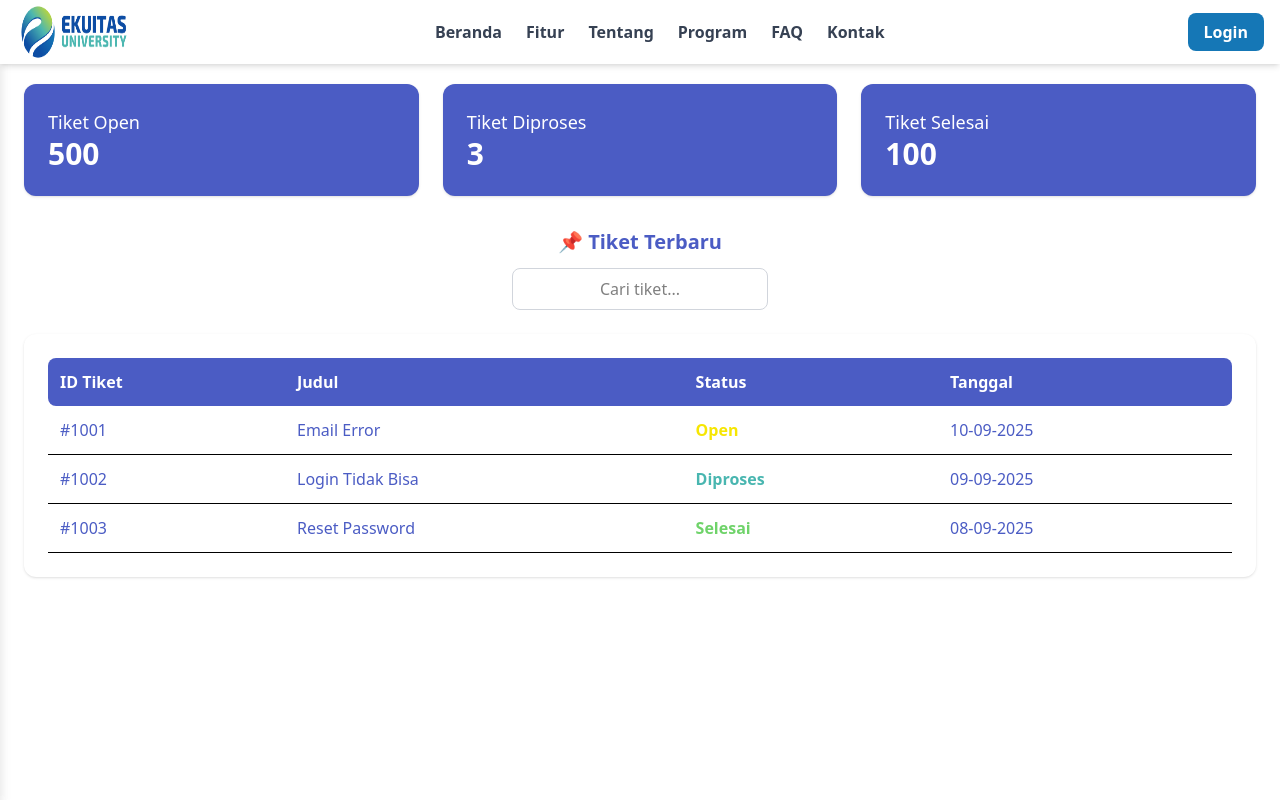
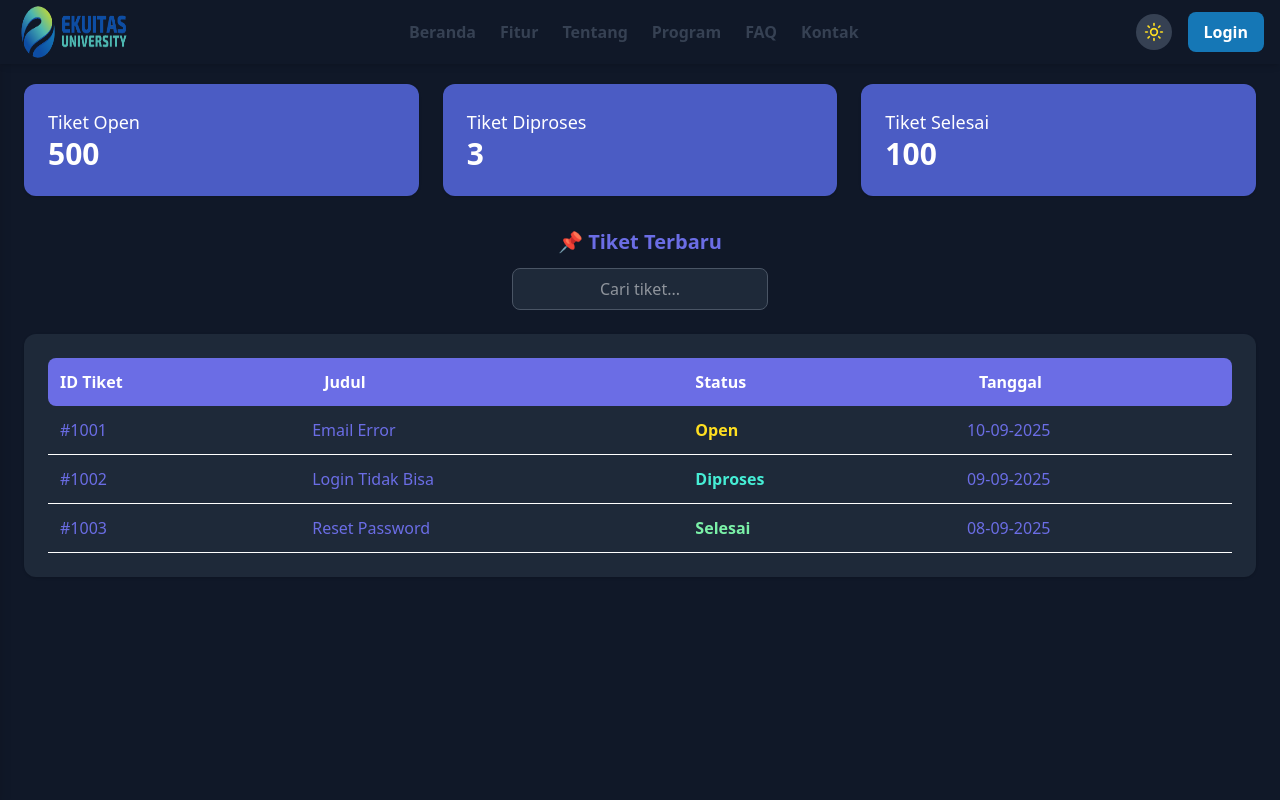
Before and after one commit to az4mieee/helpdesk, a React (Vite) app: page /Pages/Dashboard in a window 1280 px wide. Built offline with nearby package versions, Linux system fonts and the light colour scheme.

Commit message:
feat: Add dark/light mode toggle functionality with theme context

```diff
--- a/src/App.jsx
+++ b/src/App.jsx
@@ -1,6 +1,7 @@
 import React, { useState } from "react";
 import { BrowserRouter as Router, Routes, Route, useLocation } from "react-router-dom";
 import { FaBars } from "react-icons/fa";
+import { ThemeProvider } from "./contexts/ThemeContext";
 import Dashboard from "./Pages/Dashboard";
 import BuatTiket from "./Pages/BuatTiket";
 import DaftarTiket from "./Pages/DaftarTiket";
@@ -53,8 +54,10 @@ function AppLayout() {
 
 export default function App() {
   return (
-    <Router>
-      <AppLayout />
-    </Router>
+    <ThemeProvider>
+      <Router>
+        <AppLayout />
+      </Router>
+    </ThemeProvider>
   );
 }
--- a/src/Components/Sidebar.jsx
+++ b/src/Components/Sidebar.jsx
@@ -1,26 +1,37 @@
 import React, { useState } from "react";
 import { Link } from "react-router-dom";
-
+import { useTheme } from "../contexts/ThemeContext";
+import { Sun, Moon } from "lucide-react";
 
 export default function Sidebar({ isOpen, toggleSidebar }) {
+  const { theme, toggleTheme } = useTheme();
+
   return (
     <aside
-      className={`fixed top-0 left-0 h-full w-64 bg-gray-800 text-white p-6 shadow-lg z-40 transition-transform duration-300
+      className={`fixed top-0 left-0 h-full w-64 ${theme === 'dark' ? 'bg-gray-800 text-white' : 'bg-white text-gray-900'} p-6 shadow-lg z-40 transition-transform duration-300
       ${isOpen ? "translate-x-0" : "-translate-x-full"}`}
     >
 
       <button
         onClick={toggleSidebar}
-        className="absolute top-4 right-4 text-white text-2xl"
+        className={`${theme === 'dark' ? 'text-white' : 'text-gray-900'} absolute top-4 right-4 text-2xl`}
       >
         ✖
       </button>
 
-      <h2 className="text-2xl font-bold mb-6">Helpdesk</h2>
+      <div className="flex justify-between items-center mb-6">
+        <h2 className="text-2xl font-bold">Helpdesk</h2>
+        <button
+          onClick={toggleTheme}
+          className={`p-2 rounded-full ${theme === 'dark' ? 'bg-gray-700 text-yellow-300' : 'bg-gray-200 text-gray-700'} hover:opacity-80 transition-opacity`}
+        >
+          {theme === 'dark' ? <Sun size={18} /> : <Moon size={18} />}
+        </button>
+      </div>
       <nav className="flex flex-col gap-3">
-        <Link to="/Pages/Dashboard" className="hover:bg-gray-700 p-2 rounded">📊 Dashboard</Link>
-        <Link to="/Pages/buattiket" className="hover:bg-gray-700 p-2 rounded">➕ Buat Tiket</Link>
-        <Link to="/Pages/daftartiket" className="hover:bg-gray-700 p-2 rounded">📂 Daftar Tiket</Link>
+        <Link to="/Pages/Dashboard" className={`${theme === 'dark' ? 'hover:bg-gray-700' : 'hover:bg-gray-100'} p-2 rounded`}>📊 Dashboard</Link>
+        <Link to="/Pages/buattiket" className={`${theme === 'dark' ? 'hover:bg-gray-700' : 'hover:bg-gray-100'} p-2 rounded`}>➕ Buat Tiket</Link>
+        <Link to="/Pages/daftartiket" className={`${theme === 'dark' ? 'hover:bg-gray-700' : 'hover:bg-gray-100'} p-2 rounded`}>📂 Daftar Tiket</Link>
 
       </nav>
     </aside>
--- a/src/Components/ui/Navbar.jsx
+++ b/src/Components/ui/Navbar.jsx
@@ -1,8 +1,11 @@
 import { useState } from "react";
 import { motion } from "framer-motion";
+import { useTheme } from "../../contexts/ThemeContext";
+import { Sun, Moon } from "lucide-react";
 
 export default function Navbar() {
   const [isOpen, setIsOpen] = useState(false);
+  const { theme, toggleTheme } = useTheme();
 
   const menuItems = [
     { name: "Beranda", href: "#hero" },
@@ -14,7 +17,7 @@ export default function Navbar() {
   ];
 
   return (
-    <nav className="fixed top-0 left-0 w-full bg-white shadow-md z-50">
+    <nav className={`fixed top-0 left-0 w-full ${theme === 'dark' ? 'bg-gray-900' : 'bg-white'} shadow-md z-50`}>
       <div className="container mx-auto px-4 flex items-center justify-between h-16">
         {/* Logo + Teks */}
         <div className="flex items-center gap-2">
@@ -39,8 +42,14 @@ export default function Navbar() {
           ))}
         </ul>
 
-        {/* Tombol Login */}
-        <div className="hidden md:block">
+        {/* Theme Toggle and Login Buttons */}
+        <div className="hidden md:flex items-center gap-4">
+          <button
+            onClick={toggleTheme}
+            className={`p-2 rounded-full ${theme === 'dark' ? 'bg-gray-700 text-yellow-300' : 'bg-gray-200 text-gray-700'} hover:opacity-80 transition-opacity`}
+          >
+            {theme === 'dark' ? <Sun size={20} /> : <Moon size={20} />}
+          </button>
           <a
             href="/login"
             className="bg-[#1577B6] text-white px-4 py-2 rounded-lg font-bold hover:bg-[#0F50A1] transition"
@@ -85,6 +94,17 @@ export default function Navbar() {
               Login
             </a>
           </li>
+          <li className="flex justify-center py-2">
+            <button
+              onClick={() => {
+                toggleTheme();
+                setIsOpen(false);
+              }}
+              className={`p-2 rounded-full ${theme === 'dark' ? 'bg-gray-700 text-yellow-300' : 'bg-gray-200 text-gray-700'}`}
+            >
+              {theme === 'dark' ? <Sun size={20} /> : <Moon size={20} />}
+            </button>
+          </li>
         </motion.ul>
       )}
     </nav>
--- a/src/Pages/Dashboard.jsx
+++ b/src/Pages/Dashboard.jsx
@@ -1,8 +1,10 @@
 import React, { useState, useEffect } from "react";
 import Sidebar from "../Components/Sidebar";
 import { motion } from "framer-motion";
+import { useTheme } from "../contexts/ThemeContext";
 
 export default function Dashboard() {
+  const { theme } = useTheme();
   const [summary, setSummary] = useState({ open: 0, progress: 0, done: 0 });
   const [tickets, setTickets] = useState([]);
   const [search, setSearch] = useState("");
@@ -28,10 +30,10 @@ export default function Dashboard() {
   const purpleBlue = "#4B5CC4"; // biru ke ungu
 
   return (
-    <div className="min-h-screen flex bg-white">
+    <div className={`min-h-screen flex ${theme === 'dark' ? 'bg-gray-900' : 'bg-white'}`}>
       <Sidebar />
       <main className="flex-1 p-6">
-        <h1 className="text-3xl font-bold text-[#4B5CC4] mb-6">📊 Dashboard Helpdesk</h1>
+        <h1 className={`text-3xl font-bold ${theme === 'dark' ? 'text-[#6B6DE5]' : 'text-[#4B5CC4]'} mb-6`}>📊 Dashboard Helpdesk</h1>
 
         {/* Ringkasan Tiket */}
         <div className="grid grid-cols-1 md:grid-cols-3 gap-6 mb-8">
@@ -71,26 +73,26 @@ export default function Dashboard() {
 
         {/* Search */}
         <div className="flex flex-col items-center mb-6">
-          <h3 className="text-xl font-semibold text-[#4B5CC4] mb-3">📌 Tiket Terbaru</h3>
+          <h3 className={`text-xl font-semibold ${theme === 'dark' ? 'text-[#6B6DE5]' : 'text-[#4B5CC4]'} mb-3`}>📌 Tiket Terbaru</h3>
           <input
             type="text"
             placeholder="Cari tiket..."
             value={search}
             onChange={(e) => setSearch(e.target.value)}
-            className="border border-gray-300 px-4 py-2 rounded-lg focus:outline-none focus:ring-2 focus:ring-[#6B6DE5] w-64 text-center"
+            className={`${theme === 'dark' ? 'bg-gray-800 border-gray-600 text-white' : 'bg-white border-gray-300'} border px-4 py-2 rounded-lg focus:outline-none focus:ring-2 focus:ring-[#6B6DE5] w-64 text-center`}
           />
         </div>
 
         {/* Table Tiket */}
         <motion.div
-          className="bg-white p-6 rounded-xl shadow"
+          className={`${theme === 'dark' ? 'bg-gray-800' : 'bg-white'} p-6 rounded-xl shadow`}
           initial={{ opacity: 0, y: 30 }}
           animate={{ opacity: 1, y: 0 }}
           transition={{ duration: 0.6 }}
         >
           <table className="w-full text-left border-collapse">
             <thead>
-              <tr className="bg-[#4B5CC4] text-white">
+              <tr className={`${theme === 'dark' ? 'bg-[#6B6DE5]' : 'bg-[#4B5CC4]'} text-white`}>
                 <th className="p-3 rounded-l-lg">ID Tiket</th>
                 <th className="p-3">Judul</th>
                 <th className="p-3">Status</th>
@@ -102,30 +104,30 @@ export default function Dashboard() {
                 filteredTickets.map((t, i) => (
                   <motion.tr
                     key={i}
-                    className="border-b hover:bg-[#4B5CC4]/10 transition"
+                    className={`border-b ${theme === 'dark' ? 'hover:bg-[#6B6DE5]/30' : 'hover:bg-[#4B5CC4]/10'} transition`}
                     initial={{ opacity: 0 }}
                     animate={{ opacity: 1 }}
                     transition={{ delay: i * 0.1 }}
                   >
-                    <td className="p-3 font-medium text-[#4B5CC4]">{t.id}</td>
-                    <td className="p-3 text-[#4B5CC4]">{t.judul}</td>
+                    <td className={`p-3 font-medium ${theme === 'dark' ? 'text-[#6B6DE5]' : 'text-[#4B5CC4]'}`}>{t.id}</td>
+                    <td className={theme === 'dark' ? 'text-[#6B6DE5]' : 'text-[#4B5CC4]'}>{t.judul}</td>
                     <td
                       className={`p-3 font-semibold ${
                         t.status === "Open"
-                          ? "text-[#F6E603]"
+                          ? theme === 'dark' ? "text-yellow-300" : "text-[#F6E603]"
                           : t.status === "Diproses"
-                          ? "text-[#49B6B0]"
-                          : "text-[#6FD36A]"
+                          ? theme === 'dark' ? "text-teal-300" : "text-[#49B6B0]"
+                          : theme === 'dark' ? "text-green-300" : "text-[#6FD36A]"
                       }`}
                     >
                       {t.status}
                     </td>
-                    <td className="p-3 text-[#4B5CC4]">{t.tanggal}</td>
+                    <td className={theme === 'dark' ? 'text-[#6B6DE5]' : 'text-[#4B5CC4]'}>{t.tanggal}</td>
                   </motion.tr>
                 ))
               ) : (
                 <tr>
-                  <td colSpan="4" className="text-center p-4 text-gray-500">
+                  <td colSpan="4" className={`text-center p-4 ${theme === 'dark' ? 'text-gray-400' : 'text-gray-500'}`}>
                     Tidak ada tiket ditemukan
                   </td>
                 </tr>
--- /dev/null
+++ b/src/contexts/ThemeContext.jsx
@@ -0,0 +1,44 @@
+import React, { createContext, useContext, useState, useEffect } from 'react';
+
+const ThemeContext = createContext();
+
+export const useTheme = () => {
+  const context = useContext(ThemeContext);
+  if (!context) {
+    throw new Error('useTheme must be used within a ThemeProvider');
+  }
+  return context;
+};
+
+export const ThemeProvider = ({ children }) => {
+  const [theme, setTheme] = useState(() => {
+    // Check for saved theme in localStorage, otherwise use system preference or default to dark
+    const savedTheme = localStorage.getItem('theme');
+    return savedTheme || 'dark';
+  });
+
+  useEffect(() => {
+    // Apply theme to the document element
+    document.documentElement.classList.remove('dark', 'light');
+    document.documentElement.classList.add(theme);
+
+    // Save theme preference to localStorage
+    localStorage.setItem('theme', theme);
+  }, [theme]);
+
+  const toggleTheme = () => {
+    setTheme(prev => prev === 'dark' ? 'light' : 'dark');
+  };
+
+  const value = {
+    theme,
+    toggleTheme,
+    setTheme
+  };
+
+  return (
+    <ThemeContext.Provider value={value}>
+      {children}
+    </ThemeContext.Provider>
+  );
+};
--- a/src/index.css
+++ b/src/index.css
@@ -9,3 +9,12 @@ html, body, #root {
   width: 100%;
   height: 100%;
 }
+
+/* Theme-specific styles */
+:root {
+  color-scheme: dark;
+}
+
+.light {
+  color-scheme: light;
+}
```
